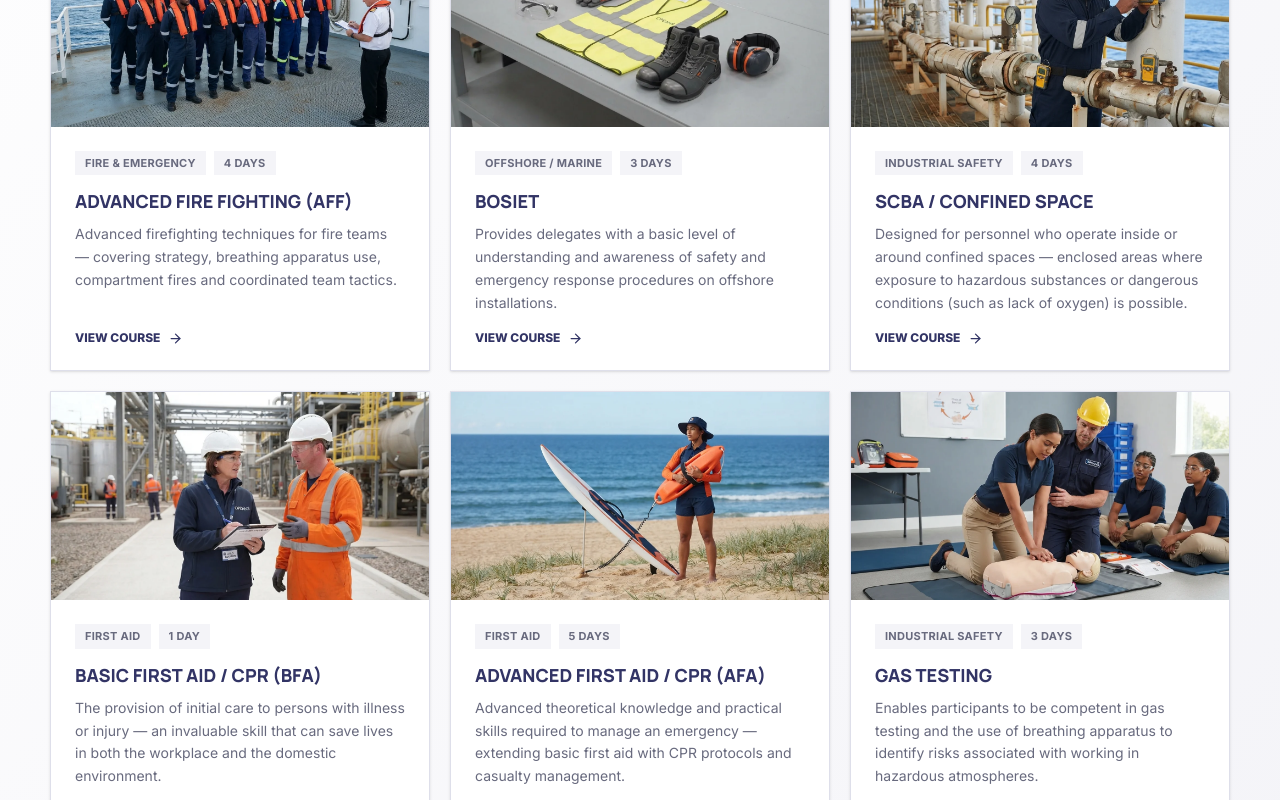
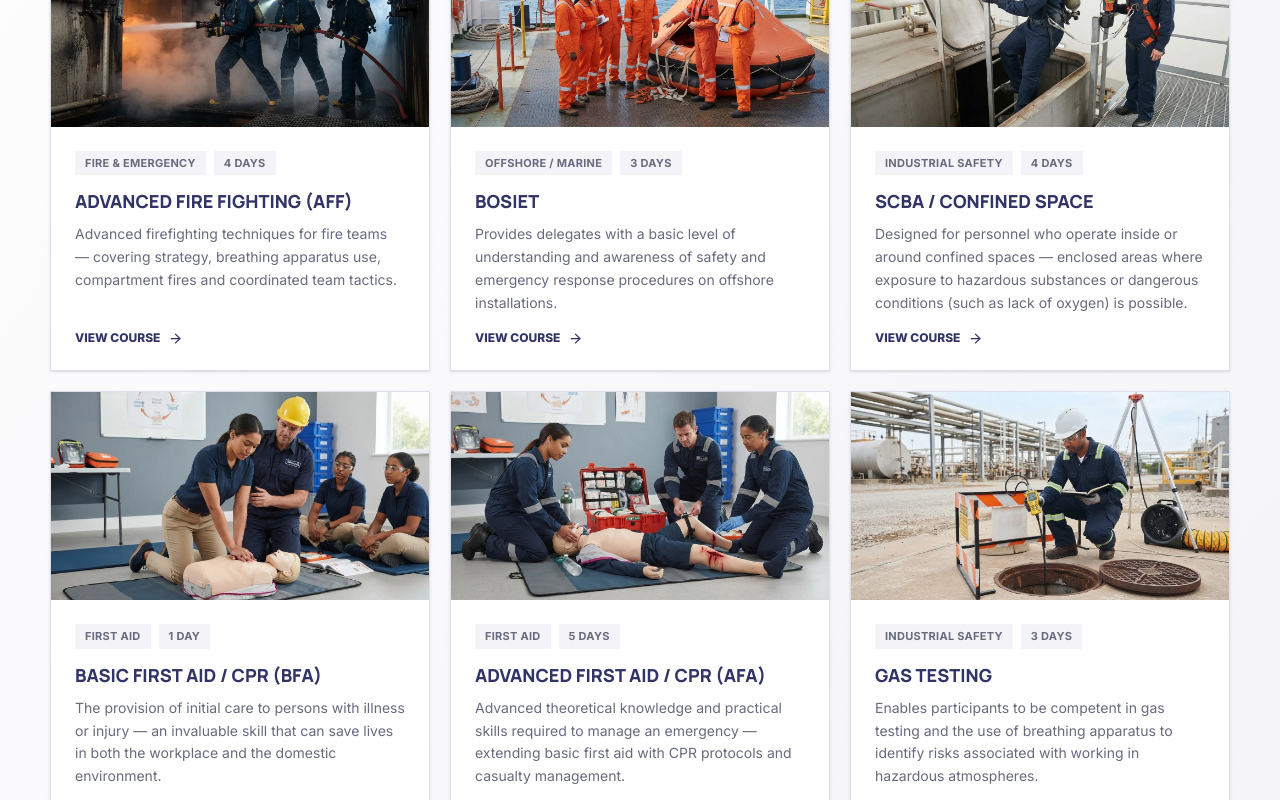
Before and after one commit to jfunkeye/opeans-redesign-concept, a React (Vite) app: page / in a window 1280 px wide. Shown: the part 2080-2880 px from the top of the page. Built offline with nearby package versions, Linux system fonts and the light colour scheme.

Commit message:
Update courses.js

```diff
--- a/src/data/courses.js
+++ b/src/data/courses.js
@@ -1,4 +1,7 @@
-import { getCourseImage } from "./courseImages";
+// ============================================================
+// IMAGE BASE PATH
+// ============================================================
+const BASE_PATH = "/src/assets/images/courses_cover/";
 
 export const courseCategories = [
   { id: "all", label: "All Courses" },
@@ -24,7 +27,7 @@ export const courses = [
     duration: "10 Days",
     type: "Offshore / Marine",
     participants: "10 – 20",
-    image: getCourseImage(1),
+    image: BASE_PATH + "1.webp",
     summary:
       "Comprehensive water survival training for personnel working near or over water.",
     overview:
@@ -65,7 +68,7 @@ export const courses = [
     duration: "1 Day",
     type: "Offshore / Marine",
     participants: "16",
-    image: getCourseImage(2),
+    image: BASE_PATH + "2.webp",
     summary:
       "Makes delegates aware of all possible escape and survival techniques and procedures available in case of disaster, and how to use safety equipment onboard your boat.",
     overview:
@@ -105,7 +108,7 @@ export const courses = [
     duration: "1 Day",
     type: "Offshore / Marine",
     participants: "16",
-    image: getCourseImage(3),
+    image: BASE_PATH + "3.webp",
     summary:
       "Prepares offshore workers and military personnel who are regularly transported by helicopter for emergency exit in case of crash landing over water.",
     overview:
@@ -153,7 +156,7 @@ export const courses = [
     duration: "5 Days",
     type: "Offshore / Marine",
     participants: "16",
-    image: getCourseImage(7),
+    image: BASE_PATH + "4.webp",
     summary:
       "Professional lifeguard training covering water rescue and offshore survival techniques.",
     overview:
@@ -187,16 +190,17 @@ export const courses = [
   {
     slug: "bosiet",
     name: "BOSIET",
-    fullName: "Basic Offshore Safety Induction & Emergency Training",
+    fullName:
+      "Basic Offshore Safety Induction & Emergency Training",
     category: "offshore",
     duration: "3 Days",
     type: "Offshore / Marine",
     participants: "16",
-    image: getCourseImage(25),
+    image: BASE_PATH + "5.webp",
     summary:
       "Provides delegates with a basic level of understanding and awareness of safety and emergency response procedures on offshore installations.",
     overview:
-      "This course is intended to meet the minimum standards of proficiency in personal safety and social responsibilities, personal survival techniques, elementary first aid, and fire prevention and firefighting training.",
+      "This course is intended to meet the minimum standards of proficiency in personal safety and social responsibilities, personal survival techniques, elementary first aid, and fire prevention and firefighting training. It is structured to provide candidates with an elementary knowledge of safety and emergency response procedures.",
     audience: [
       "New offshore personnel",
       "Oil & gas workers requiring certification",
@@ -252,7 +256,7 @@ export const courses = [
     duration: "4 Days",
     type: "Offshore / Marine",
     participants: "16",
-    image: getCourseImage(26),
+    image: BASE_PATH + "6.webp",
     summary:
       "International maritime safety training under the STCW95 convention.",
     overview:
@@ -291,7 +295,7 @@ export const courses = [
     duration: "1 Day",
     type: "Offshore / Marine",
     participants: "16",
-    image: getCourseImage(28),
+    image: BASE_PATH + "7.webp",
     summary:
       "Personnel transfer training using the swing rope technique for offshore installations.",
     overview:
@@ -328,11 +332,11 @@ export const courses = [
     duration: "1 Day",
     type: "Offshore / Marine",
     participants: "16",
-    image: getCourseImage(30),
+    image: BASE_PATH + "8.webp",
     summary:
       "Awareness training for personnel who may encounter Hydrogen Sulphide in offshore environments.",
     overview:
-      "This course prepares delegates for the possible encounter of Hydrogen Sulphide (H2S) in an offshore environment.",
+      "This course prepares delegates for the possible encounter of Hydrogen Sulphide (H2S) in an offshore environment. It is intended for personnel who may be required to enter H2S designated areas and who may potentially be exposed to H2S.",
     audience: [
       "Offshore personnel",
       "Personnel entering H2S designated areas",
@@ -377,7 +381,7 @@ export const courses = [
     duration: "1 Day",
     type: "Fire & Emergency",
     participants: "16",
-    image: getCourseImage(5),
+    image: BASE_PATH + "9.webp",
     summary:
       "Equips learners with the knowledge and skills to manage and extinguish a fire in the home, office or work environment using a variety of firefighting equipment.",
     overview:
@@ -416,7 +420,7 @@ export const courses = [
     duration: "4 Days",
     type: "Fire & Emergency",
     participants: "16",
-    image: getCourseImage(6),
+    image: BASE_PATH + "10.webp",
     summary:
       "Advanced firefighting techniques for fire teams — covering strategy, breathing apparatus use, compartment fires and coordinated team tactics.",
     overview:
@@ -424,7 +428,7 @@ export const courses = [
     audience: ["Fire team members", "Emergency responders"],
     objectives: [
       "Size up fire situations",
-      "Determine best method of controlling the fire",
+      "Determine best method of controlling the fire, boilovers, pressure fire, bleves and shutdown procedures",
       "Send fire ground messages to control/management",
       "Conduct fire investigation and fire risk analysis",
       "Handle toxic chemical hazards protection",
@@ -464,7 +468,7 @@ export const courses = [
     duration: "1 Day",
     type: "First Aid",
     participants: "16",
-    image: getCourseImage(35),
+    image: BASE_PATH + "11.webp",
     summary:
       "The provision of initial care to persons with illness or injury — an invaluable skill that can save lives in both the workplace and the domestic environment.",
     overview:
@@ -512,7 +516,7 @@ export const courses = [
     duration: "5 Days",
     type: "First Aid",
     participants: "16",
-    image: getCourseImage(4),
+    image: BASE_PATH + "12.webp",
     summary:
       "Advanced theoretical knowledge and practical skills required to manage an emergency — extending basic first aid with CPR protocols and casualty management.",
     overview:
@@ -555,7 +559,7 @@ export const courses = [
     duration: "4 Days",
     type: "Industrial Safety",
     participants: "16",
-    image: getCourseImage(8),
+    image: BASE_PATH + "13.webp",
     summary:
       "Designed for personnel who operate inside or around confined spaces — enclosed areas where exposure to hazardous substances or dangerous conditions (such as lack of oxygen) is possible.",
     overview:
@@ -596,7 +600,7 @@ export const courses = [
     duration: "1 Day",
     type: "Industrial Safety",
     participants: "16",
-    image: getCourseImage(10),
+    image: BASE_PATH + "14.webp",
     summary:
       "Practical training in identifying, evaluating and controlling workplace hazards.",
     overview:
@@ -638,7 +642,7 @@ export const courses = [
     duration: "3 Days",
     type: "Industrial Safety",
     participants: "16",
-    image: getCourseImage(11),
+    image: BASE_PATH + "15.webp",
     summary:
       "Enables participants to be competent in gas testing and the use of breathing apparatus to identify risks associated with working in hazardous atmospheres.",
     overview:
@@ -676,7 +680,7 @@ export const courses = [
     duration: "3 Days",
     type: "Industrial Safety",
     participants: "16",
-    image: getCourseImage(12),
+    image: BASE_PATH + "16.webp",
     summary:
       "Safety awareness for personnel involved in welding operations.",
     overview:
@@ -714,16 +718,16 @@ export const courses = [
     duration: "3 Days",
     type: "Industrial Safety",
     participants: "16",
-    image: getCourseImage(13),
+    image: BASE_PATH + "17.webp",
     summary:
       "Safe handling, storage and disposal of hazardous materials in industrial settings.",
     overview:
       "Protects personnel from injury and prevents property damage due to unexpected release of energy or hazardous materials.",
     audience: ["Industrial workers", "Warehouse staff", "HSE officers"],
     objectives: [
-      "Protect personnel from injury and prevent property damage",
+      "Protect personnel from injury and prevent property damage due to unexpected release of energy or hazardous materials",
       "Ensure hazardous substances are well protected",
-      "Understand Safe Handling of Chemicals (SHOC) and MSDS",
+      "Educate participants on the use of Safe Handling of Chemicals (SHOC) and Materials Safety Data Sheet (MSDS)",
       "Ensure compliance with statutory requirements",
       "Secure safety, health and welfare of workers",
       "Ensure compliance with environmental protection",
@@ -757,7 +761,7 @@ export const courses = [
     duration: "3 Days",
     type: "Industrial Safety",
     participants: "16",
-    image: getCourseImage(15),
+    image: BASE_PATH + "18.webp",
     summary:
       "Electrical safety awareness for personnel working with or near electrical equipment.",
     overview:
@@ -800,7 +804,7 @@ export const courses = [
     duration: "1 Day",
     type: "Industrial Safety",
     participants: "16",
-    image: getCourseImage(16),
+    image: BASE_PATH + "19.webp",
     summary:
       "Fall prevention and safe work practices for elevated work environments.",
     overview:
@@ -839,7 +843,7 @@ export const courses = [
     duration: "1 Day",
     type: "Industrial Safety",
     participants: "16",
-    image: getCourseImage(18),
+    image: BASE_PATH + "20.webp",
     summary:
       "Systematic approach to identifying and controlling hazards in specific job tasks.",
     overview:
@@ -880,7 +884,7 @@ export const courses = [
     duration: "1 Day",
     type: "Industrial Safety",
     participants: "16",
-    image: getCourseImage(19),
+    image: BASE_PATH + "21.webp",
     summary:
       "Techniques for investigating workplace incidents and preventing recurrence.",
     overview:
@@ -920,7 +924,7 @@ export const courses = [
     duration: "1 Day",
     type: "Industrial Safety",
     participants: "16",
-    image: getCourseImage(20),
+    image: BASE_PATH + "22.webp",
     summary:
       "Understanding and improving individual safety behaviours in the workplace.",
     overview:
@@ -959,7 +963,7 @@ export const courses = [
     duration: "1 Day",
     type: "Industrial Safety",
     participants: "16",
-    image: getCourseImage(21),
+    image: BASE_PATH + "23.webp",
     summary:
       "Preventing hand and finger injuries in industrial work environments.",
     overview:
@@ -998,7 +1002,7 @@ export const courses = [
     duration: "1 Day",
     type: "Industrial Safety",
     participants: "16",
-    image: getCourseImage(22),
+    image: BASE_PATH + "24.webp",
     summary:
       "Safe methods of handling materials to prevent workplace injuries.",
     overview:
@@ -1037,7 +1041,7 @@ export const courses = [
     duration: "1 Day",
     type: "Industrial Safety",
     participants: "16",
-    image: getCourseImage(23),
+    image: BASE_PATH + "25.webp",
     summary:
       "Correct selection, use and maintenance of Personal Protective Equipment.",
     overview:
@@ -1046,9 +1050,9 @@ export const courses = [
     objectives: [
       "Minimize workers' exposure to hazards",
       "Reduce the gravity or impact of injury sustained",
-      "Identify PPE as the last line of defense",
-      "Educate participants on the basic understanding of hazards",
-      "Educate on the right type of PPE to be used for any particular job",
+      "Identify PPE as the last line of defense between workers and potential hazards",
+      "Educate participants on the basic understanding of hazards concerned before PPEs are used",
+      "Educate on the right type of PPE to be used on any particular type of job",
     ],
     learn: [
       "PPE types",
@@ -1077,7 +1081,7 @@ export const courses = [
     duration: "1 Day",
     type: "Industrial Safety",
     participants: "16",
-    image: getCourseImage(24),
+    image: BASE_PATH + "26.webp",
     summary:
       "Systematic control of non-routine and high-risk work activities.",
     overview:
@@ -1124,7 +1128,7 @@ export const courses = [
     duration: "3 Days",
     type: "Lifting & Rigging",
     participants: "16",
-    image: getCourseImage(14),
+    image: BASE_PATH + "27.webp",
     summary:
       "Certification training for safe crane operation.",
     overview:
@@ -1163,7 +1167,7 @@ export const courses = [
     duration: "2 Days",
     type: "Lifting & Rigging",
     participants: "16",
-    image: getCourseImage(17),
+    image: BASE_PATH + "28.webp",
     summary:
       "Certification training for safe forklift operation.",
     overview:
@@ -1202,7 +1206,7 @@ export const courses = [
     duration: "2 Days (Fresher) / 1 Day (Experienced)",
     type: "Lifting & Rigging",
     participants: "16",
-    image: getCourseImage(27),
+    image: BASE_PATH + "29.webp",
     summary:
       "Slinging and signalling training for crane operations.",
     overview:
@@ -1210,9 +1214,9 @@ export const courses = [
     audience: ["Slingers", "Riggers", "Banksmen"],
     objectives: [
       "Educate the slinger to safely sling and signal to cranes of various types",
-      "Acquaint the slinger with statutory duties under the Health and Safety Act 1974",
+      "Acquaint the slinger with the statutory duties under the Health and Safety Act 1974 and other relevant legislation",
       "Teach correct slinging/signalling techniques and procedures",
-      "Teach the importance of weight, centre of gravity, and sling angles",
+      "Teach the importance of weight, centre of gravity, and sling angles in relation to safe working load",
     ],
     learn: [
       "Slinging techniques",
@@ -1243,7 +1247,7 @@ export const courses = [
     duration: "2 Days",
     type: "Lifting & Rigging",
     participants: "16",
-    image: getCourseImage(29),
+    image: BASE_PATH + "30.webp",
     summary:
       "Comprehensive rigging and lifting training for industrial operations.",
     overview:
@@ -1286,7 +1290,7 @@ export const courses = [
     duration: "2 Days",
     type: "Lifting & Rigging",
     participants: "16",
-    image: getCourseImage(32),
+    image: BASE_PATH + "31.webp",
     summary:
       "Comprehensive lifting and hoisting operations, planning and safety.",
     overview:
@@ -1336,7 +1340,7 @@ export const courses = [
     duration: "5 Days",
     type: "HSE",
     participants: "16",
-    image: getCourseImage(31),
+    image: BASE_PATH + "32.webp",
     summary:
       "Comprehensive introduction to Health, Safety and Environment practices.",
     overview:
@@ -1395,7 +1399,7 @@ export const courses = [
     duration: "5 Days",
     type: "HSE",
     participants: "16",
-    image: getCourseImage(33),
+    image: BASE_PATH + "33.webp",
     summary:
       "Internationally recognised NEBOSH-aligned HSE training.",
     overview:
@@ -1444,7 +1448,7 @@ export const courses = [
     duration: "4 Days",
     type: "HSE",
     participants: "16",
-    image: getCourseImage(34),
+    image: BASE_PATH + "34.webp",
     summary:
       "Lead auditor training for OH&S management systems.",
     overview:
@@ -1486,7 +1490,7 @@ export const courses = [
     duration: "1 Day",
     type: "HSE",
     participants: "16",
-    image: getCourseImage(37),
+    image: BASE_PATH + "35.webp",
     summary:
       "Developing, registering and managing HSE policies within an organisation.",
     overview:
@@ -1501,7 +1505,7 @@ export const courses = [
     learn: [
       "HSE Documentation Process",
       "Aims/objectives of HSE Policies",
-      "HSE Policy definitions",
+      "HSE Policy definitions — Standards, Procedures, Guidelines",
       "Developing policies",
       "Primary and secondary policies in relation to HSE-MS",
       "HSE policy examples",
@@ -1532,7 +1536,7 @@ export const courses = [
     duration: "1 Day",
     type: "Driving & Transport",
     participants: "16",
-    image: getCourseImage(9),
+    image: BASE_PATH + "36.webp",
     summary:
       "Defensive driving techniques for preventing road accidents.",
     overview:
@@ -1572,7 +1576,7 @@ export const courses = [
     duration: "1 Day",
     type: "Driving & Transport",
     participants: "16",
-    image: getCourseImage(38),
+    image: BASE_PATH + "37.webp",
     summary:
       "Journey management systems for safe road transport operations.",
     overview:
@@ -1621,7 +1625,7 @@ export const courses = [
     duration: "3 Days",
     type: "Logistics & Supply Chain",
     participants: "16",
-    image: getCourseImage(39),
+    image: BASE_PATH + "38.webp",
     summary:
       "Comprehensive warehouse and inventory management training.",
     overview:
@@ -1665,7 +1669,7 @@ export const courses = [
     duration: "3 Days",
     type: "Logistics & Supply Chain",
     participants: "16",
-    image: getCourseImage(40),
+    image: BASE_PATH + "39.webp",
     summary:
       "Comprehensive transport and logistics management training.",
     overview:
@@ -1722,7 +1726,7 @@ export const courses = [
     duration: "3 Days",
     type: "Logistics & Supply Chain",
     participants: "16",
-    image: getCourseImage(41),
+    image: BASE_PATH + "40.webp",
     summary:
       "Customer service excellence training for front-line staff and managers.",
     overview:
@@ -1767,7 +1771,7 @@ export const courses = [
     duration: "3 Days",
     type: "Logistics & Supply Chain",
     participants: "16",
-    image: getCourseImage(42),
+    image: BASE_PATH + "41.webp",
     summary:
       "Inventory control techniques and tools for effective stock management.",
     overview:
@@ -1784,14 +1788,14 @@ export const courses = [
       "Inventory cost",
       "Functions of inventory control",
       "Steps in inventory control",
-      "Inventory control techniques (FIFO, LIFO, HIFO, etc.)",
+      "Inventory control techniques (FIFO, LIFO, HIFO, Base Stock, Simple Average, Weighted Average, JIT, EOQ)",
       "Tools of inventory control",
       "Company inventory control policy",
       "Ordering procedure",
       "Stock records",
       "Safety stocks",
       "Stores layout",
-      "ABC analysis, VED analysis, etc.",
+      "ABC analysis, VED analysis, S-OS analysis, M-N-G analysis, F-S-N analysis",
     ],
     modules: [
       "Module 1 — Inventory Control Fundamentals",
@@ -1815,7 +1819,7 @@ export const courses = [
     duration: "3 Days",
     type: "Logistics & Supply Chain",
     participants: "16",
-    image: getCourseImage(43),
+    image: BASE_PATH + "42.webp",
     summary:
       "Stock coding, barcoding, RFID and automatic identification technologies.",
     overview:
@@ -1834,7 +1838,7 @@ export const courses = [
       "Barcode (1D & 2D)",
       "Barcode symbologies",
       "Advantages and disadvantages of barcode",
-      "RFID technologies",
+      "RFID technologies (Passive, Active, Semi-Passive)",
       "Electronic Product Code",
       "Advantages and disadvantages of RFID",
       "Sensor ID technology",
@@ -1866,7 +1870,7 @@ export const courses = [
     duration: "4 Days",
     type: "Industrial Safety",
     participants: "16",
-    image: getCourseImage(36),
+    image: BASE_PATH + "43.webp",
     summary:
       "Port operations, HSE management and marine safety training.",
     overview:
```
